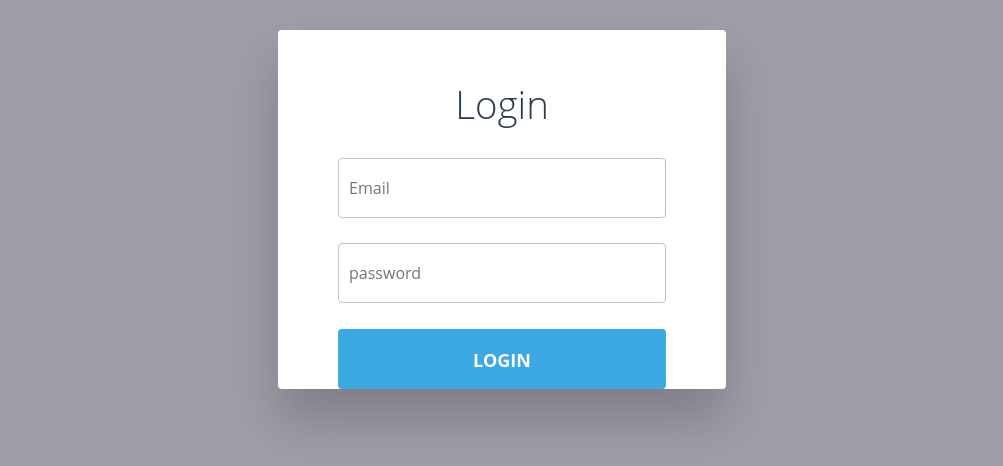
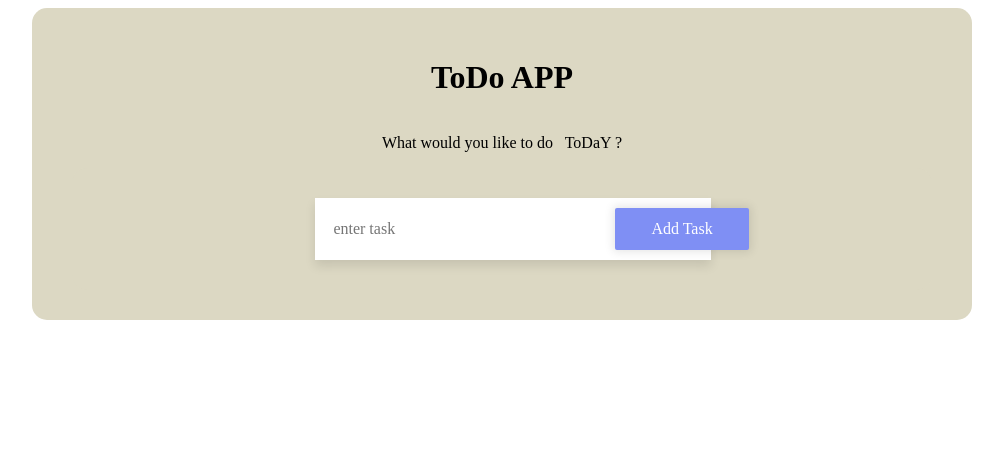
Before and after one commit to waseem-ji/assignment6, a PHP site: page /Assignment6/ in a window 1280 px wide. Shown: the top 466 px of the page, without its empty margins (138-1141 px from the left). Run offline with PHP 8.4, Linux system fonts and the light colour scheme; data that the repository does not hold is empty; some libraries are stand-ins or nearby versions.

Commit message:
Revert "added user authentication"
This reverts commit 009622fdd601b9f793c5b8f1f8cf63ca8f37060e.

```diff
--- a/api/create.php
+++ b/api/create.php
@@ -16,6 +16,7 @@ if ($request_method == "POST") {
     echo $qw;
     $inputData = json_decode(file_get_contents('php://input'),true);
 
+    echo $inputData['task'];
 
 
     if (empty($inputData)) {
--- a/api/readapi.php
+++ b/api/readapi.php
@@ -6,16 +6,17 @@ header('Access-Control-Allow-Method:GET');
 header('Access-Control-Allow-Header:Content-Type,Access-Control-Allow-Header,Authorization,X-request-With');
 
 include('function.php');
+
 $request_method = $_SERVER["REQUEST_METHOD"];
+
 if ($request_method == "GET") {
     if (isset($_GET['id']))
     {
-        echo $_GET['id'];
         $single_task = markTaskAsCompleted($_GET);
         echo $single_task;
     }
     else {
-        $all_tasks = getTasks($_GET['user_id']);
+        $all_tasks = getTasks();
         echo $all_tasks;
         return $all_tasks;
     }
--- a/auth/functions.php
+++ /dev/null
@@ -1,57 +0,0 @@
-<?php
-include "./dbcon.php";
-
-// ----funstion to get user id
-session_start();
-
-function getUserId(){
-    $conn = dbconnect();
-    $email= $_SESSION['email'];
-    $sql = "SELECT id FROM users WHERE email = '$email';";
-    $result = mysqli_query($conn,$sql);
-    $row = mysqli_fetch_assoc($result);
-    $user_id = $row['id'];
-    return $user_id;
-}
-
-
-
-// Tocheck if entered exists in the databbase
-function isValidEmail($email) {
-    $conn = dbconnect();
-    $sql = "SELECT email FROM users WHERE email='$email'";
-    $queryResult = mysqli_query($conn,$sql);
-    $count = mysqli_num_rows($queryResult);
-    if($count>0) {
-        return true;
-    }
-    else {
-        return false;
-    }
-}
-
-
-// -------- Check If login credentials are correct
-function checkLoginCred($email,$password) {
-    $conn = dbconnect();
-    $sql = "SELECT email FROM users WHERE email='$email' AND password='$password'";
-    $queryResult = mysqli_query($conn,$sql);
-    $count = mysqli_num_rows($queryResult);
-    if($count>0) {
-        return true;
-    }
-    else {
-        return false;
-    }
-}
-
-// ---------- Create a new user
-function createUser($email,$password) {
-    $conn = dbconnect();
-    $sql = "INSERT INTO users (email,password) VALUES ('$email','$password')";
-    $queryResult = mysqli_query($conn,$sql);
-    return $queryResult;
-}
-
-
-?>
--- a/call-api/get_tasks.php
+++ b/call-api/get_tasks.php
@@ -1,12 +1,10 @@
 <?php
 
 error_reporting(0);
-// include "./dbcon.php";
-include "auth/functions.php";
-$user_id = $_GET['user_id'];
-// echo $user_id;
-$url = "http://localhost/Assignment6/api/readapi.php?user_id=" . $user_id;
-// echo " this is the url " . $url . "  end of line";
+$url = "http://localhost:8888/Assignment6/api/readapi.php";
+
+
+
 
 $json_tasks = file_get_contents($url);
 
@@ -54,4 +52,3 @@ foreach ($task_data as $tasks) {
         echo "</div>";
     }
 }
-return ("this is returned from get_taks.php");
--- a/css/home-page.css
+++ /dev/null
@@ -1,155 +0,0 @@
-body {
-    background-color: #9f9da7;
-    font-size: 1.6rem;
-    font-family: "Open Sans", sans-serif;
-    color: #2b3e51;
-  }
-
-  h2 {
-    font-weight: 300;
-    text-align: center;
-  }
-
-  p {
-    position: relative;
-  }
-
-  a,
-  a:link,
-  a:visited,
-  a:active {
-    color: #3ca9e2;
-    -webkit-transition: all 0.2s ease;
-    transition: all 0.2s ease;
-  }
-  a:focus, a:hover,
-  a:link:focus,
-  a:link:hover,
-  a:visited:focus,
-  a:visited:hover,
-  a:active:focus,
-  a:active:hover {
-    color: #329dd5;
-    -webkit-transition: all 0.2s ease;
-    transition: all 0.2s ease;
-  }
-
-  #login-form-wrap {
-    background-color: #fff;
-    width: 35%;
-    margin: 30px auto;
-    text-align: center;
-    padding: 20px 0 0 0;
-    border-radius: 4px;
-    box-shadow: 0px 30px 50px 0px rgba(0, 0, 0, 0.2);
-  }
-
-  #login-form {
-    padding: 0 60px;
-  }
-
-  input {
-    display: block;
-    box-sizing: border-box;
-    width: 100%;
-    outline: none;
-    height: 60px;
-    line-height: 60px;
-    border-radius: 4px;
-  }
-
-  input[type="password"],
-  input[type="email"] {
-    width: 100%;
-    padding: 0 0 0 10px;
-    margin: 0;
-    color: #8a8b8e;
-    border: 1px solid #c2c0ca;
-    font-style: normal;
-    font-size: 16px;
-    -webkit-appearance: none;
-       -moz-appearance: none;
-            appearance: none;
-    position: relative;
-    display: inline-block;
-    background: none;
-  }
-  input[type="password"]:focus,
-  input[type="email"]:focus {
-    border-color: #3ca9e2;
-  }
-  input[type="password"]:focus:invalid,
-  input[type="email"]:focus:invalid {
-    color: #cc1e2b;
-    border-color: #cc1e2b;
-  }
-  input[type="password"]:valid ~ .validation,
-  input[type="email"]:valid ~ .validation {
-    display: block;
-    border-color: #0C0;
-  }
-  input[type="password"]:valid ~ .validation span,
-  input[type="email"]:valid ~ .validation span {
-    background: #0C0;
-    position: absolute;
-    border-radius: 6px;
-  }
-  input[type="password"]:valid ~ .validation span:first-child,
-  input[type="email"]:valid ~ .validation span:first-child {
-    top: 30px;
-    left: 14px;
-    width: 20px;
-    height: 3px;
-    -webkit-transform: rotate(-45deg);
-            transform: rotate(-45deg);
-  }
-  input[type="password"]:valid ~ .validation span:last-child,
-  input[type="email"]:valid ~ .validation span:last-child {
-    top: 35px;
-    left: 8px;
-    width: 11px;
-    height: 3px;
-    -webkit-transform: rotate(45deg);
-            transform: rotate(45deg);
-  }
-
-  .validation {
-    display: none;
-    position: absolute;
-    content: " ";
-    height: 60px;
-    width: 30px;
-    right: 15px;
-    top: 0px;
-  }
-
-  input[type="submit"] {
-    border: none;
-    display: block;
-    background-color: #3ca9e2;
-    color: #fff;
-    font-weight: bold;
-    text-transform: uppercase;
-    cursor: pointer;
-    -webkit-transition: all 0.2s ease;
-    transition: all 0.2s ease;
-    font-size: 18px;
-    position: relative;
-    display: inline-block;
-    cursor: pointer;
-    text-align: center;
-  }
-  input[type="submit"]:hover {
-    background-color: #329dd5;
-    -webkit-transition: all 0.2s ease;
-    transition: all 0.2s ease;
-  }
-
-  #create-account-wrap {
-    background-color: #eeedf1;
-    color: #8a8b8e;
-    font-size: 14px;
-    width: 100%;
-    padding: 10px 0;
-    border-radius: 0 0 4px 4px;
-  }
--- a/dbcon.php
+++ b/dbcon.php
@@ -1,23 +1,14 @@
 <?php
-// $servername = "localhost";
-// $username = "root";
-// $password = "root";
-// $database = "todoApp";
+$servername = "localhost";
+$username = "root";
+$password = "waseemji4217";
+$database = "todoApp";
 
-// $conn = mysqli_connect($servername,$username,$password,$database);
+$conn = mysqli_connect($servername,$username,$password,$database);
 
-// // if ($conn->connect_error) {
-// //     die("Connection failed: " . $conn->connect_error);
-// //   }
+// if ($conn->connect_error) {
+//     die("Connection failed: " . $conn->connect_error);
+//   }
+//   ec
 
-function dbconnect() {
-    $servername = "localhost";
-    $username = "root";
-    $password = "root";
-    $database = "todoApp";
-
-    $conn = mysqli_connect($servername,$username,$password,$database);
-
-    return $conn;
-
-}
+?>
--- a/index.php
+++ b/index.php
@@ -1,39 +1,68 @@
 <?php
-include "auth/functions.php";
-// session_start();
-if (isset($_SESSION['email'])) {
-    header("Location:todo.php");
-    die();
-}
+require 'dbcon.php';
+$task = "";
+$status = 0;
+
 ?>
+<!DOCTYPE html>
+<html lang="en">
 
-<!DOCTYPE html>
-<html lang="en" >
 <head>
-  <meta charset="UTF-8">
-  <title>My Todo App</title>
-  <link rel="stylesheet" href="https://cdnjs.cloudflare.com/ajax/libs/normalize/5.0.0/normalize.min.css">
-<link rel="stylesheet" href="css/home-page.css">
+    <meta charset="UTF-8">
+    <meta http-equiv="X-UA-Compatible" content="IE=edge">
+    <meta name="viewport" content="width=device-width, initial-scale=1.0">
+    <title>ToDo</title>
+    <link rel="stylesheet" href="css/style.css">
+    <link rel="stylesheet" href="//cdnjs.cloudflare.com/ajax/libs/toastr.js/latest/toastr.min.css">
+    <script src="https://code.jquery.com/jquery-3.6.3.min.js" integrity="sha256-pvPw+upLPUjgMXY0G+8O0xUf+/Im1MZjXxxgOcBQBXU=" crossorigin="anonymous"></script>
+    <script src="js/script.js"> </script>
+    <script src="//cdnjs.cloudflare.com/ajax/libs/toastr.js/latest/toastr.min.js"></script>
 
 </head>
-<body>
-<!-- partial:index.partial.html -->
-<div id="login-form-wrap">
-  <h2>Login</h2>
-  <form id="login-form" action="login.php" method="post" >
-    <p>
-    <input type="email" id="email" name="email" placeholder="Email" required><i class="validation"><span></span><span></span></i>
-    </p>
-    <p>
-    <input type="password" id="password" name="password" placeholder="password" required><i class="validation"><span></span><span></span></i>
-    </p>
-    <p>
-    <input name="submit" type="submit" id="login" value="Login">
-    </p>
-  </form>
 
-</div><!--login-form-wrap-->
-<!-- partial -->
+<body >
+    <div class="container">
+        <div class="titlebar">
+            <h1>ToDo APP</h1>
+            <p>What would you like to do &nbsp; ToDaY ?</p>
+        </div>
+        <?php
+        // $sql_getTasks = "SELECT * FROM tasks ;";
+        // $tasks = $conn->query($sql_getTasks);
+        // if (!$tasks) {
+        //     die("Invalid query: " . $conn->error);
+        // }
+        // while ($row = $tasks->fetch_assoc()) {
+        //     echo "$row[id] &nbsp";
+        //     echo "$row[task] &nbsp";
+        //     echo "$row[status] &nbsp";
+        //     echo "<br>";
+        // }
+        ?>
+        <div id="current_tasks">
+
+        </div>
+
+
+        <div class="container">
+            <div class="input">
+                <!-- <label for="task" class="label-task"> Enter Taks</label> -->
+                <input type="text" id="task" class = "task-input" name="task" placeholder="enter task">
+                <!-- <input type="checkbox"  name="status" id="status"> Completed -->
+
+                <button id= "addtask" class="add-btn add-btn--primary add-btn--inside" onclick="addTask()"> Add Task</button>
+            </div>
+
+            <!-- <input type="submit" value="ADD TAsk" onclick="addTask()"> Call add  task api! -->
+
+
+        <!-- Show current tasks -->
+        <!-- <form action="#" method="post"> -->
+    <!-- ajax form -->
+        <!-- </form> -->
+
+    </div>
 
 </body>
+
 </html>
```
Also changed, not shown: api/function.php (+17 -13 lines), js/script.js (+26 -45 lines), login.php (deleted, +0 -41 lines), logout.php (deleted, +0 -7 lines), redirect.php (added, +27 -0 lines), todo.php (deleted, +0 -81 lines).
